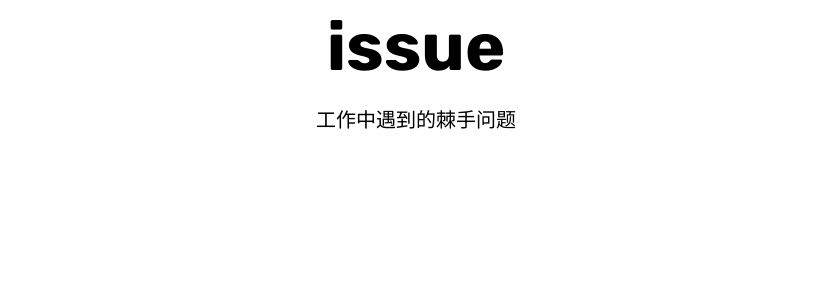
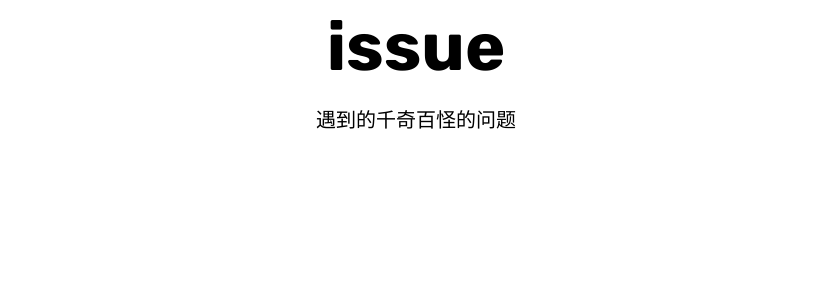
Before and after one commit to Ligengxin96/blog, a Jekyll site: the page built from _my_tags/issue.md, in a window 1280 px wide. Shown: the part 353-653 px from the top of the page, without its empty margins (224-1043 px from the left). Built offline with Jekyll 4.4.1, drawn with Linux system fonts in a browser that asks for light colours; some web fonts are replaced; comment, search, counter and statistics services are not loaded.

Commit message:
update tags

```diff
--- a/_my_tags/issue.md
+++ b/_my_tags/issue.md
@@ -2,5 +2,5 @@
 slug: issue
 name: issue
 description: >
-  工作中遇到的棘手问题
+  遇到的千奇百怪的问题
 ---
```
